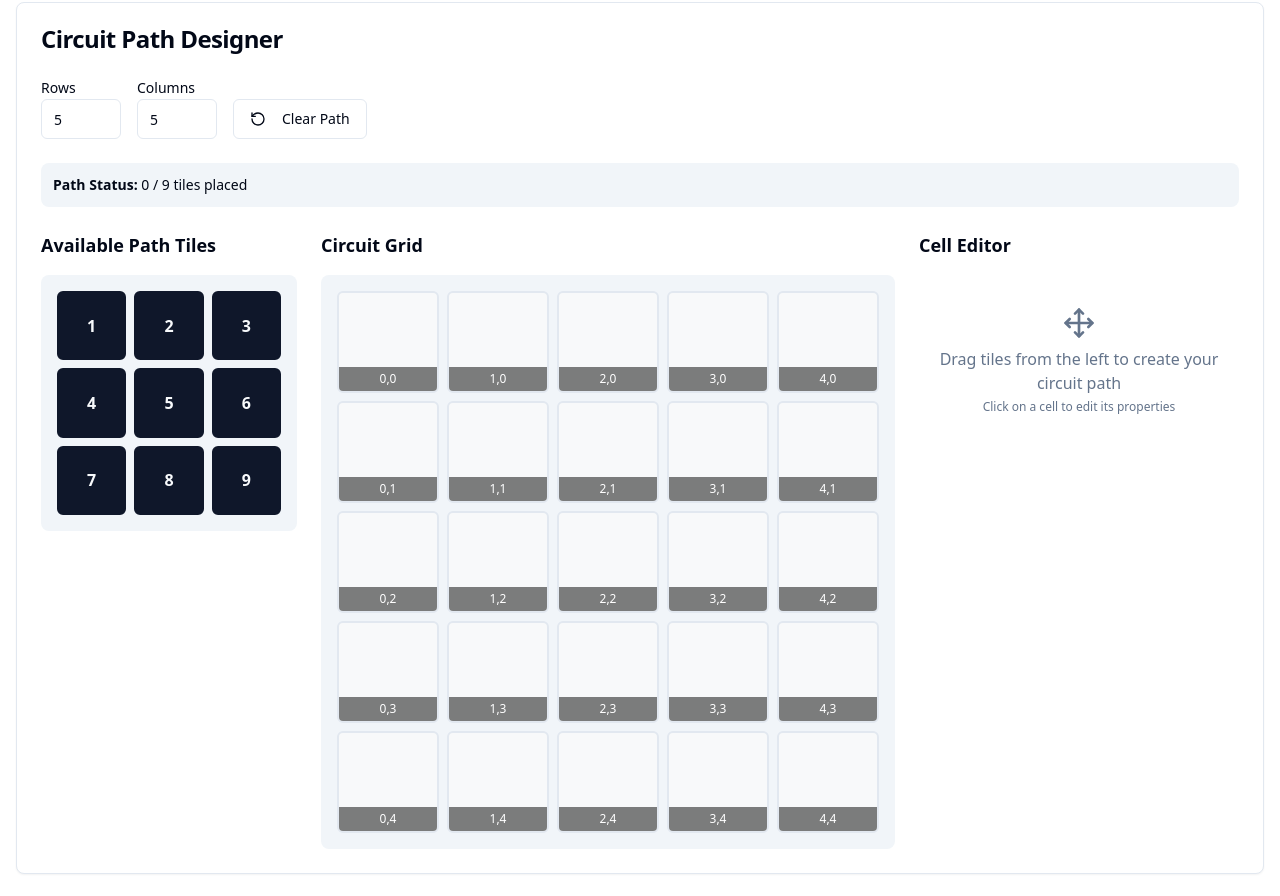
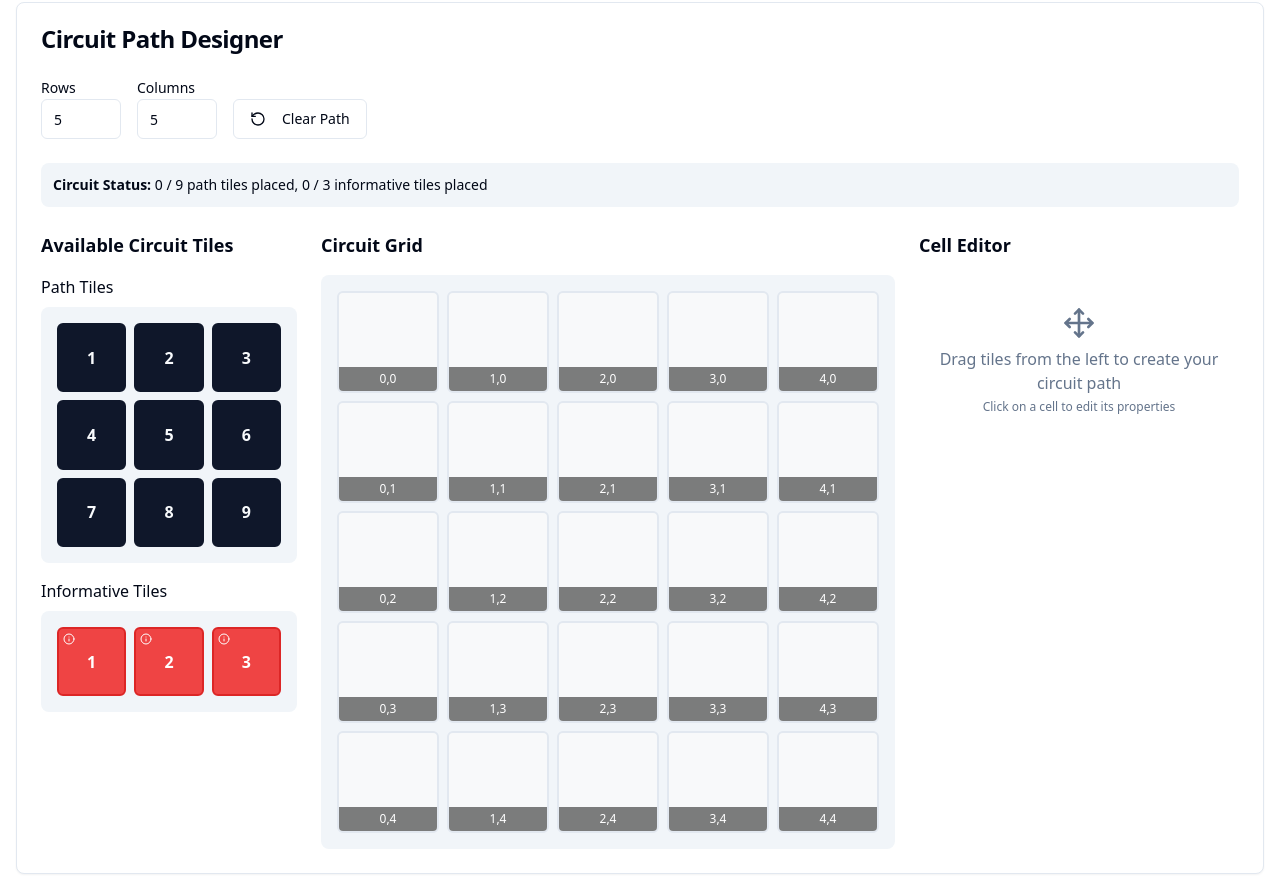
Before and after one commit to roudayn-kouka/robotkid-lab, a React (Vite) app: page /create-game in a window 1280 px wide. Shown: the part 361-1257 px from the top of the page. Built offline with nearby package versions, Linux system fonts and the light colour scheme.

Commit message:
feat: Display informative cells on grid side
Highlight informative cells on the side of the grid during circuit design, numbered and highlighted in red.

```diff
--- a/src/components/GridDesigner.tsx
+++ b/src/components/GridDesigner.tsx
@@ -2,7 +2,7 @@
 import React, { useState } from 'react';
 import { Cell, GridDimensions } from '@/types/game';
 import { cn } from '@/lib/utils';
-import { RotateCcw, Move, Square } from 'lucide-react';
+import { RotateCcw, Move, Square, Info } from 'lucide-react';
 import { Button } from '@/components/ui/button';
 import { Input } from '@/components/ui/input';
 import { Label } from '@/components/ui/label';
@@ -13,6 +13,7 @@ interface GridDesignerProps {
   onCellUpdate: (x: number, y: number, updates: Partial<Cell>) => void;
   onDimensionsChange: (dimensions: GridDimensions) => void;
   targetPathCells: number;
+  targetInfoCells: number;
 }
 
 const GridDesigner: React.FC<GridDesignerProps> = ({
@@ -21,10 +22,11 @@ const GridDesigner: React.FC<GridDesignerProps> = ({
   onCellUpdate,
   onDimensionsChange,
   targetPathCells,
+  targetInfoCells,
 }) => {
   const [selectedCell, setSelectedCell] = useState<{ x: number; y: number } | null>(null);
   const [selectedColor, setSelectedColor] = useState('#3b82f6');
-  const [draggedTile, setDraggedTile] = useState<number | null>(null);
+  const [draggedTile, setDraggedTile] = useState<{ type: 'path' | 'info'; number: number } | null>(null);
 
   const colors = [
     '#3b82f6', '#ef4444', '#10b981', '#f59e0b',
@@ -45,8 +47,8 @@ const GridDesigner: React.FC<GridDesignerProps> = ({
     };
   };
 
-  const handleTileDragStart = (tileNumber: number) => {
-    setDraggedTile(tileNumber);
+  const handleTileDragStart = (type: 'path' | 'info', tileNumber: number) => {
+    setDraggedTile({ type, number: tileNumber });
   };
 
   const handleCellDragOver = (e: React.DragEvent) => {
@@ -63,16 +65,22 @@ const GridDesigner: React.FC<GridDesignerProps> = ({
         onCellUpdate(x, y, {
           isPath: false,
           pathOrder: -1,
+          isInformative: false,
           color: '#f8f9fa'
         });
       }
 
       // Remove the dragged tile from its current position
-      const existingTileCell = cells.find(cell => cell.pathOrder === draggedTile - 1);
+      const existingTileCell = cells.find(cell =>
+        draggedTile.type === 'path'
+          ? cell.pathOrder === draggedTile.number - 1 && !cell.isInformative
+          : cell.pathOrder === draggedTile.number - 1 && cell.isInformative
+      );
       if (existingTileCell) {
         onCellUpdate(existingTileCell.x, existingTileCell.y, {
           isPath: false,
           pathOrder: -1,
+          isInformative: false,
           color: '#f8f9fa'
         });
       }
@@ -80,8 +88,9 @@ const GridDesigner: React.FC<GridDesignerProps> = ({
       // Place the tile at the new position
       onCellUpdate(x, y, {
         isPath: true,
-        pathOrder: draggedTile - 1,
-        color: selectedColor
+        pathOrder: draggedTile.number - 1,
+        isInformative: draggedTile.type === 'info',
+        color: draggedTile.type === 'info' ? '#ef4444' : selectedColor
       });
 
       setDraggedTile(null);
@@ -96,7 +105,7 @@ const GridDesigner: React.FC<GridDesignerProps> = ({
     setSelectedColor(color);
     if (selectedCell) {
       const cellData = getCellData(selectedCell.x, selectedCell.y);
-      if (cellData.isPath) {
+      if (cellData.isPath && !cellData.isInformative) {
         onCellUpdate(selectedCell.x, selectedCell.y, { color });
       }
     }
@@ -107,6 +116,7 @@ const GridDesigner: React.FC<GridDesignerProps> = ({
       onCellUpdate(cell.x, cell.y, {
         isPath: false,
         pathOrder: -1,
+        isInformative: false,
         color: '#f8f9fa'
       });
     });
@@ -114,8 +124,14 @@ const GridDesigner: React.FC<GridDesignerProps> = ({
 
   const selectedCellData = selectedCell ? getCellData(selectedCell.x, selectedCell.y) : null;
   const pathCells = cells.filter(cell => cell.isPath).sort((a, b) => a.pathOrder - b.pathOrder);
-  const availableTiles = Array.from({ length: targetPathCells }, (_, i) => i + 1)
-    .filter(tileNum => !pathCells.find(cell => cell.pathOrder === tileNum - 1));
+  const regularPathCells = pathCells.filter(cell => !cell.isInformative);
+  const informativeCells = pathCells.filter(cell => cell.isInformative);
+
+  const availablePathTiles = Array.from({ length: targetPathCells }, (_, i) => i + 1)
+    .filter(tileNum => !regularPathCells.find(cell => cell.pathOrder === tileNum - 1));
+
+  const availableInfoTiles = Array.from({ length: targetInfoCells }, (_, i) => i + 1)
+    .filter(tileNum => !informativeCells.find(cell => cell.pathOrder === tileNum - 1));
 
   return (
     <div className="space-y-6">
@@ -154,31 +170,59 @@ const GridDesigner: React.FC<GridDesignerProps> = ({
       {/* Path Status */}
       <div className="bg-muted p-3 rounded-lg">
         <p className="text-sm">
-          <strong>Path Status:</strong> {pathCells.length} / {targetPathCells} tiles placed
+          <strong>Circuit Status:</strong> {regularPathCells.length} / {targetPathCells} path tiles placed, {informativeCells.length} / {targetInfoCells} informative tiles placed
         </p>
       </div>
 
       <div className="flex gap-6">
         {/* Available Tiles */}
         <div className="w-64 space-y-4">
-          <h3 className="text-lg font-semibold">Available Path Tiles</h3>
+          <h3 className="text-lg font-semibold">Available Circuit Tiles</h3>
+
+          {/* Regular Path Tiles */}
+          <div>
+            <h4 className="text-md font-medium mb-2">Path Tiles</h4>
             <div className="grid grid-cols-3 gap-2 p-4 bg-muted rounded-lg">
-            {availableTiles.map((tileNumber) => (
+              {availablePathTiles.map((tileNumber) => (
                 <div
-                key={tileNumber}
+                  key={`path-${tileNumber}`}
                   className="aspect-square bg-primary text-primary-foreground rounded-md border-2 border-primary cursor-grab active:cursor-grabbing flex items-center justify-center font-bold transition-transform hover:scale-105"
                   draggable
-                onDragStart={() => handleTileDragStart(tileNumber)}
+                  onDragStart={() => handleTileDragStart('path', tileNumber)}
                 >
                   {tileNumber}
                 </div>
               ))}
             </div>
-          {availableTiles.length === 0 && (
-            <p className="text-sm text-muted-foreground text-center py-4">
-              All tiles have been placed
+            {availablePathTiles.length === 0 && (
+              <p className="text-sm text-muted-foreground text-center py-2">
+                All path tiles placed
               </p>
             )}
+          </div>
+
+          {/* Informative Tiles */}
+          <div>
+            <h4 className="text-md font-medium mb-2">Informative Tiles</h4>
+            <div className="grid grid-cols-3 gap-2 p-4 bg-muted rounded-lg">
+              {availableInfoTiles.map((tileNumber) => (
+                <div
+                  key={`info-${tileNumber}`}
+                  className="aspect-square bg-red-500 text-white rounded-md border-2 border-red-600 cursor-grab active:cursor-grabbing flex items-center justify-center font-bold transition-transform hover:scale-105 relative"
+                  draggable
+                  onDragStart={() => handleTileDragStart('info', tileNumber)}
+                >
+                  <Info className="h-3 w-3 absolute top-1 left-1" />
+                  {tileNumber}
+                </div>
+              ))}
+            </div>
+            {availableInfoTiles.length === 0 && (
+              <p className="text-sm text-muted-foreground text-center py-2">
+                All informative tiles placed
+              </p>
+            )}
+          </div>
         </div>
 
         {/* Grid */}
@@ -204,7 +248,9 @@ const GridDesigner: React.FC<GridDesignerProps> = ({
                       isSelected
                         ? 'border-primary ring-2 ring-primary/20'
                         : cellData.isPath
-                        ? 'border-green-500'
+                        ? cellData.isInformative
+                          ? 'border-red-500'
+                          : 'border-green-500'
                         : 'border-border hover:border-primary/50',
                       'hover:ring-2 hover:ring-primary/30'
                     )}
@@ -214,7 +260,11 @@ const GridDesigner: React.FC<GridDesignerProps> = ({
                     onDrop={(e) => handleCellDrop(e, col, row)}
                   >
                     {cellData.isPath && (
-                      <div className="absolute top-1 left-1 bg-green-600 text-white text-xs px-1 rounded z-10">
+                      <div className={cn(
+                        "absolute top-1 left-1 text-white text-xs px-1 rounded z-10 flex items-center gap-1",
+                        cellData.isInformative ? "bg-red-600" : "bg-green-600"
+                      )}>
+                        {cellData.isInformative && <Info className="h-2 w-2" />}
                         {cellData.pathOrder + 1}
                       </div>
                     )}
@@ -247,13 +297,13 @@ const GridDesigner: React.FC<GridDesignerProps> = ({
                 <Label>Position: ({selectedCell.x}, {selectedCell.y})</Label>
                 {selectedCellData?.isPath && (
                   <p className="text-sm text-muted-foreground">
-                    Path Order: {selectedCellData.pathOrder + 1}
+                    {selectedCellData.isInformative ? 'Informative' : 'Path'} Tile #{selectedCellData.pathOrder + 1}
                   </p>
                 )}
               </div>
 
-              {/* Color Palette - only for path cells */}
-              {selectedCellData?.isPath && (
+              {/* Color Palette - only for regular path cells */}
+              {selectedCellData?.isPath && !selectedCellData.isInformative && (
                 <div>
                   <Label>Tile Color</Label>
                   <div className="grid grid-cols-4 gap-2 mt-2">
@@ -273,12 +323,24 @@ const GridDesigner: React.FC<GridDesignerProps> = ({
               )}
 
               {/* Path Cell Info */}
-              {selectedCellData?.isPath && (
+              {selectedCellData?.isPath && !selectedCellData.isInformative && (
                 <div className="p-3 bg-green-50 rounded-lg border border-green-200">
                   <div className="flex items-center space-x-2">
                     <Square className="h-4 w-4 text-green-600" />
                     <span className="text-sm font-medium text-green-800">
                       Path Tile #{selectedCellData.pathOrder + 1}
+                    </span>
+                  </div>
+                </div>
+              )}
+
+              {/* Informative Cell Info */}
+              {selectedCellData?.isPath && selectedCellData.isInformative && (
+                <div className="p-3 bg-red-50 rounded-lg border border-red-200">
+                  <div className="flex items-center space-x-2">
+                    <Info className="h-4 w-4 text-red-600" />
+                    <span className="text-sm font-medium text-red-800">
+                      Informative Tile #{selectedCellData.pathOrder + 1}
                     </span>
                   </div>
                 </div>
--- a/src/pages/CreateGame.tsx
+++ b/src/pages/CreateGame.tsx
@@ -1,4 +1,3 @@
-
 import React, { useState } from 'react';
 import { Card, CardContent, CardHeader, CardTitle } from '@/components/ui/card';
 import { Button } from '@/components/ui/button';
@@ -199,6 +198,7 @@ const CreateGame = () => {
             onCellUpdate={handleCellUpdate}
             onDimensionsChange={setDimensions}
             targetPathCells={gameData.totalCircuitCells}
+            targetInfoCells={gameData.totalInfoCells}
           />
         </CardContent>
       </Card>
```
Lines whose indentation alone changed are shown as unchanged.
